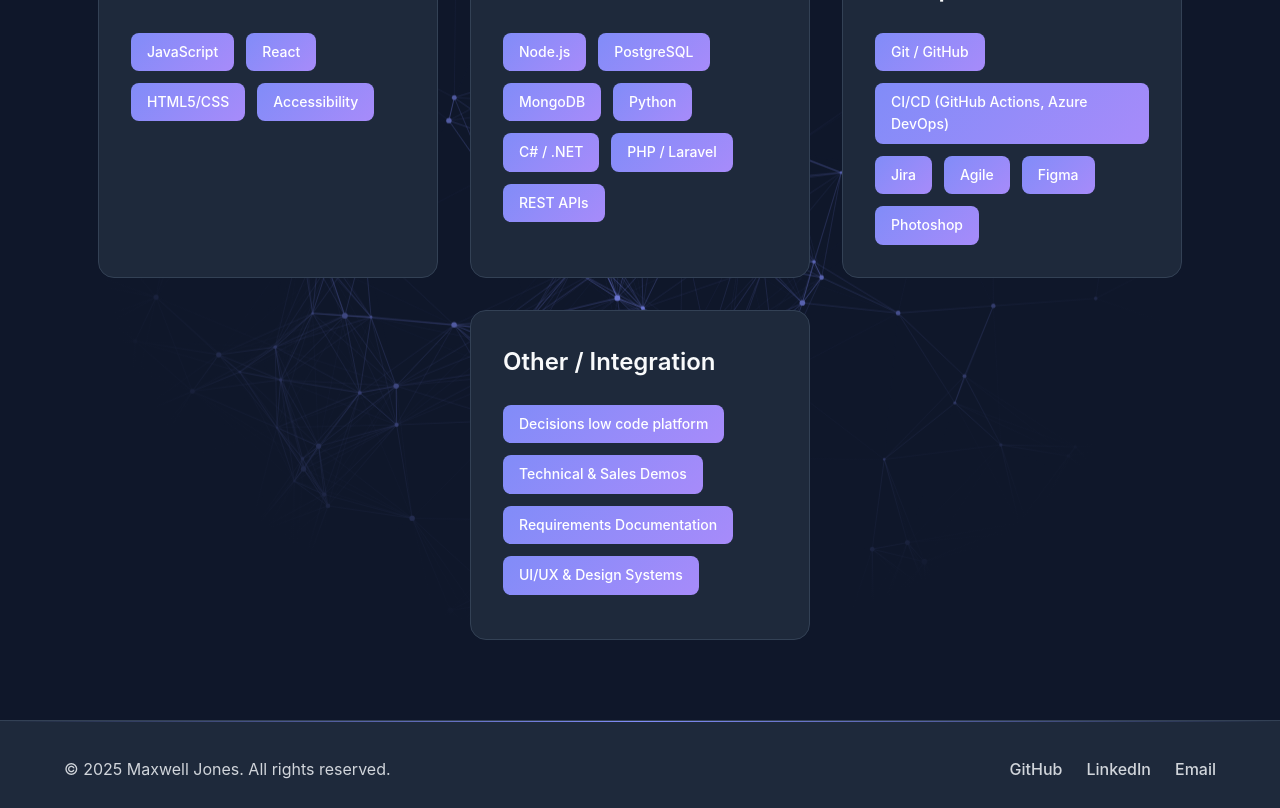
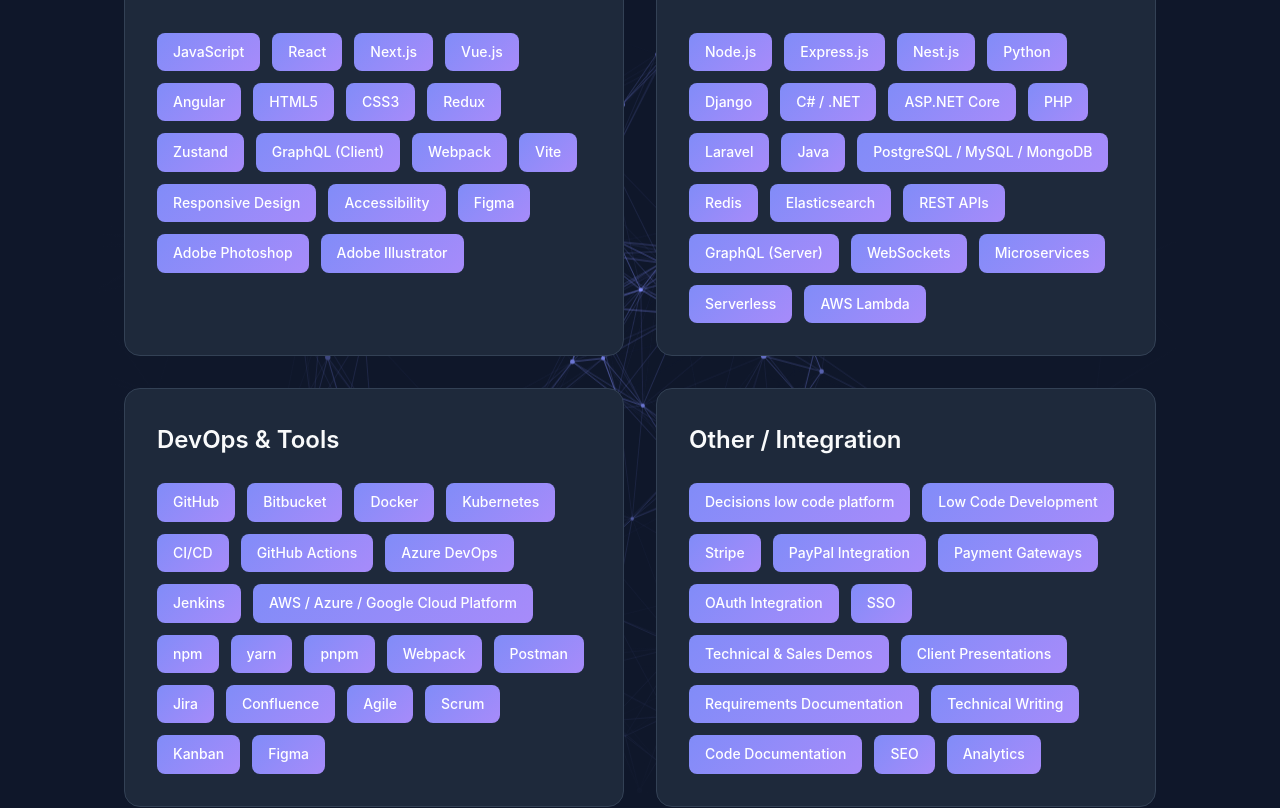
Before and after one commit to jonesmax/2026-portfolio, a React (Vite) app: page / in a window 1280 px wide. Shown: the part 1760-2568 px from the top of the page. Built offline with nearby package versions, Linux system fonts and the light colour scheme.

Commit message:
Yellow burst removal + padding cleanup

```diff
--- a/src/components/CodeBackground.jsx
+++ b/src/components/CodeBackground.jsx
@@ -23,10 +23,8 @@
 
     let animationFrameId;
     const particles = [];
-    let bombParticle = null;
     let mouseX = 0;
     let mouseY = 0;
-    let lastBombSpawn = 0;
     let isRunning = true;
 
     // Enhanced mobile/tablet detection
@@ -134,8 +132,6 @@
         this.vy = (Math.random() - 0.5) * 0.3;
         this.size = Math.random() * 2 + 1;
         this.baseSize = this.size;
-        this.affectedByBomb = false;
-        this.bombEffectAlpha = 0;
       }
 
       update() {
@@ -149,27 +145,6 @@
             const force = Math.min(100 / (distance + 1), 2);
             this.vx -= (dx / distance) * force * 0.013;
             this.vy -= (dy / distance) * force * 0.013;
-          }
-        }
-
-        // Reset bomb effect
-        this.affectedByBomb = false;
-        this.bombEffectAlpha = 0;
-
-        // Apply bomb burst force if bomb exists
-        if (bombParticle && bombParticle.active) {
-          const dx = this.x - bombParticle.x;
-          const dy = this.y - bombParticle.y;
-          const distance = Math.sqrt(dx * dx + dy * dy);
-
-          // Avoid division by zero
-          if (distance > 0 && distance < bombParticle.burstRadius) {
-            const force = bombParticle.burstForce * (1 - distance / bombParticle.burstRadius);
-            this.vx += (dx / distance) * force;
-            this.vy += (dy / distance) * force;
-            this.affectedByBomb = true;
-            // Set effect alpha based on bomb's alpha and distance
-            this.bombEffectAlpha = bombParticle.alpha * (1 - distance / bombParticle.burstRadius);
           }
         }
 
@@ -195,60 +170,6 @@
       }
     }
 
-    class BombParticle {
-      constructor() {
-        this.x = Math.random() * canvas.width;
-        this.y = Math.random() * canvas.height;
-        this.size = 8;
-        this.lifespan = 0;
-        this.maxLifespan = 60; // frames (about 1 second at 60fps)
-        this.active = true;
-        this.burstRadius = 150; // Reduced from 300
-        this.burstForce = 0.5;
-        this.alpha = 1;
-      }
-
-      update() {
-        this.lifespan++;
-        // Fade out over time
-        this.alpha = Math.max(0, 1 - (this.lifespan / this.maxLifespan));
-
-        // Reduce burst force over time
-        this.burstForce = 0.5 * (1 - this.lifespan / this.maxLifespan);
-
-        if (this.lifespan >= this.maxLifespan) {
-          this.active = false;
-        }
-      }
-
-      draw() {
-        if (!this.active) return;
-
-        ctx.save();
-        // Bright neon yellow/orange color gradient - more vibrant
-        const gradient = ctx.createRadialGradient(this.x, this.y, 0, this.x, this.y, this.size * 3);
-        gradient.addColorStop(0, `rgba(255, 255, 0, ${this.alpha})`); // Bright neon yellow center
-        gradient.addColorStop(0.3, `rgba(255, 200, 0, ${this.alpha})`); // Bright yellow
-        gradient.addColorStop(0.6, `rgba(255, 140, 0, ${this.alpha * 0.9})`); // Orange
-        gradient.addColorStop(1, `rgba(255, 80, 0, ${this.alpha * 0.5})`); // Darker orange edge
-
-        ctx.fillStyle = gradient;
-        ctx.globalAlpha = this.alpha;
-        ctx.beginPath();
-        ctx.arc(this.x, this.y, this.size * 1.5, 0, Math.PI * 2);
-        ctx.fill();
-
-        // Add glow effect (reduced for performance)
-        ctx.shadowBlur = 20;
-        ctx.shadowColor = `rgba(255, 255, 0, ${this.alpha})`;
-        ctx.beginPath();
-        ctx.arc(this.x, this.y, this.size, 0, Math.PI * 2);
-        ctx.fill();
-
-        ctx.restore();
-      }
-    }
-
     // Reduced particle count for better performance
     for (let i = 0; i < 300; i++) {
       particles.push(new Particle());
@@ -269,10 +190,6 @@
       console.warn('CodeBackground: Could not get primary color, using default');
     }
 
-    const spawnBomb = () => {
-      bombParticle = new BombParticle();
-    };
-
     const animate = (currentTime) => {
       if (!isRunning || !ctx || !canvas) return;
 
@@ -283,27 +200,6 @@
         console.warn('CodeBackground: Error clearing canvas', err);
         isRunning = false;
         return;
-      }
-
-      // Spawn bomb every 10 seconds (10000ms)
-      if (lastBombSpawn === 0) {
-        lastBombSpawn = currentTime;
-      }
-      const timeSinceLastBomb = currentTime - lastBombSpawn;
-      if (timeSinceLastBomb >= 10000) {
-        spawnBomb();
-        lastBombSpawn = currentTime;
-      }
-
-      // Update and draw bomb
-      if (bombParticle) {
-        bombParticle.update();
-        bombParticle.draw();
-
-        // Remove bomb if inactive
-        if (!bombParticle.active) {
-          bombParticle = null;
-        }
       }
 
       particles.forEach(particle => {
@@ -324,34 +220,9 @@
           if (distanceSq < connectionDistanceSq) {
             const distance = Math.sqrt(distanceSq);
             ctx.save();
-
-            // Check if either particle is affected by bomb
-            const isAffected = p1.affectedByBomb || p2.affectedByBomb;
-            const maxEffectAlpha = Math.max(p1.bombEffectAlpha || 0, p2.bombEffectAlpha || 0);
-
-            if (isAffected && maxEffectAlpha > 0) {
-              // Draw neon yellow/orange line for affected particles
-              const baseAlpha = (150 - distance) / 150 * 0.7; // Increased opacity
-              const neonAlpha = Math.max(baseAlpha, maxEffectAlpha * 0.9);
-
-              // Create gradient from yellow to orange
-              const gradient = ctx.createLinearGradient(p1.x, p1.y, p2.x, p2.y);
-              gradient.addColorStop(0, `rgba(255, 255, 0, ${neonAlpha})`);
-              gradient.addColorStop(0.5, `rgba(255, 200, 0, ${neonAlpha})`);
-              gradient.addColorStop(1, `rgba(255, 140, 0, ${neonAlpha})`);
-
-              ctx.strokeStyle = gradient;
-              ctx.globalAlpha = neonAlpha;
-              ctx.lineWidth = 2; // Thicker line for neon effect
-              ctx.shadowBlur = 8; // Reduced for performance
-              ctx.shadowColor = `rgba(255, 255, 0, ${neonAlpha * 0.4})`;
-            } else {
-              // Normal primary color line
-              ctx.strokeStyle = primaryColor;
-              ctx.globalAlpha = (150 - distance) / 150 * 0.7; // Increased from 0.4 to 0.7
-              ctx.lineWidth = 1;
-            }
-
+            ctx.strokeStyle = primaryColor;
+            ctx.globalAlpha = (150 - distance) / 150 * 0.7;
+            ctx.lineWidth = 1;
             ctx.beginPath();
             ctx.moveTo(p1.x, p1.y);
             ctx.lineTo(p2.x, p2.y);
--- a/src/pages/Home.css
+++ b/src/pages/Home.css
@@ -11,7 +11,7 @@
   justify-content: space-between;
   max-width: 1200px;
   margin: 0 auto;
-  padding: 4rem 1.5rem;
+  padding: 4rem 2.5rem;
   gap: 4rem;
   position: relative;
   width: 100%;
@@ -348,9 +348,9 @@
   position: relative;
   overflow: hidden;
   /* Always same width */
-  flex: 0 0 340px;
+  flex: 0 0 500px;
   width: 340px;
-  max-width: 340px;
+  max-width: 500px;
   min-width: 340px;
   min-height: 330px;
   box-sizing: border-box;
--- a/src/pages/Home.jsx
+++ b/src/pages/Home.jsx
@@ -190,40 +190,89 @@
               <div className="skill-tags">
                 <span className="skill-tag">JavaScript</span>
                 <span className="skill-tag">React</span>
-                <span className="skill-tag">HTML5/CSS</span>
+                <span className="skill-tag">Next.js</span>
+                <span className="skill-tag">Vue.js</span>
+                <span className="skill-tag">Angular</span>
+                <span className="skill-tag">HTML5</span>
+                <span className="skill-tag">CSS3</span>
+                <span className="skill-tag">Redux</span>
+                <span className="skill-tag">Zustand</span>
+                <span className="skill-tag">GraphQL (Client)</span>
+                <span className="skill-tag">Webpack</span>
+                <span className="skill-tag">Vite</span>
+                <span className="skill-tag">Responsive Design</span>
                 <span className="skill-tag">Accessibility</span>
+                <span className="skill-tag">Figma</span>
+                <span className="skill-tag">Adobe Photoshop</span>
+                <span className="skill-tag">Adobe Illustrator</span>
               </div>
             </div>
             <div className="skill-category">
               <h3 className="skill-category-title">Backend</h3>
               <div className="skill-tags">
                 <span className="skill-tag">Node.js</span>
-                <span className="skill-tag">PostgreSQL</span>
-                <span className="skill-tag">MongoDB</span>
+                <span className="skill-tag">Express.js</span>
+                <span className="skill-tag">Nest.js</span>
                 <span className="skill-tag">Python</span>
+                <span className="skill-tag">Django</span>
                 <span className="skill-tag">C# / .NET</span>
-                <span className="skill-tag">PHP / Laravel</span>
+                <span className="skill-tag">ASP.NET Core</span>
+                <span className="skill-tag">PHP</span>
+                <span className="skill-tag">Laravel</span>
+                <span className="skill-tag">Java</span>
+                <span className="skill-tag">PostgreSQL / MySQL / MongoDB</span>
+                <span className="skill-tag">Redis</span>
+                <span className="skill-tag">Elasticsearch</span>
                 <span className="skill-tag">REST APIs</span>
+                <span className="skill-tag">GraphQL (Server)</span>
+                <span className="skill-tag">WebSockets</span>
+                <span className="skill-tag">Microservices</span>
+                <span className="skill-tag">Serverless</span>
+                <span className="skill-tag">AWS Lambda</span>
               </div>
             </div>
             <div className="skill-category">
               <h3 className="skill-category-title">DevOps & Tools</h3>
               <div className="skill-tags">
-                <span className="skill-tag">Git / GitHub</span>
-                <span className="skill-tag">CI/CD (GitHub Actions, Azure DevOps)</span>
+                <span className="skill-tag">GitHub</span>
+                <span className="skill-tag">Bitbucket</span>
+                <span className="skill-tag">Docker</span>
+                <span className="skill-tag">Kubernetes</span>
+                <span className="skill-tag">CI/CD</span>
+                <span className="skill-tag">GitHub Actions</span>
+                <span className="skill-tag">Azure DevOps</span>
+                <span className="skill-tag">Jenkins</span>
+                <span className="skill-tag">AWS / Azure / Google Cloud Platform</span>
+                <span className="skill-tag">npm</span>
+                <span className="skill-tag">yarn</span>
+                <span className="skill-tag">pnpm</span>
+                <span className="skill-tag">Webpack</span>
+                <span className="skill-tag">Postman</span>
                 <span className="skill-tag">Jira</span>
+                <span className="skill-tag">Confluence</span>
                 <span className="skill-tag">Agile</span>
+                <span className="skill-tag">Scrum</span>
+                <span className="skill-tag">Kanban</span>
                 <span className="skill-tag">Figma</span>
-                <span className="skill-tag">Photoshop</span>
               </div>
             </div>
             <div className="skill-category">
               <h3 className="skill-category-title">Other / Integration</h3>
               <div className="skill-tags">
                 <span className="skill-tag">Decisions low code platform</span>
+                <span className="skill-tag">Low Code Development</span>
+                <span className="skill-tag">Stripe</span>
+                <span className="skill-tag">PayPal Integration</span>
+                <span className="skill-tag">Payment Gateways</span>
+                <span className="skill-tag">OAuth Integration</span>
+                <span className="skill-tag">SSO</span>
                 <span className="skill-tag">Technical & Sales Demos</span>
+                <span className="skill-tag">Client Presentations</span>
                 <span className="skill-tag">Requirements Documentation</span>
-                <span className="skill-tag">UI/UX & Design Systems</span>
+                <span className="skill-tag">Technical Writing</span>
+                <span className="skill-tag">Code Documentation</span>
+                <span className="skill-tag">SEO</span>
+                <span className="skill-tag">Analytics</span>
               </div>
             </div>
           </div>
```
